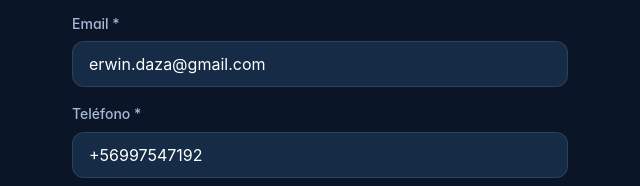
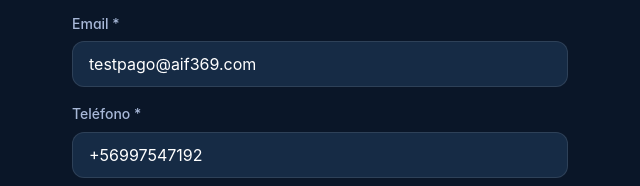
Before and after one commit to erwindaza/aif369-web, a plain HTML site: page test-pago.html in a window 1280 px wide. Shown: the part 614-800 px from the top of the page, 320-960 px from the left. Drawn offline with Linux system fonts and the light colour scheme; no server answers; a script that the page names is missing.

Commit message:
fix: test-pago use non-VIP email so  price loads correctly

```diff
--- a/test-pago.html
+++ b/test-pago.html
@@ -33,7 +33,7 @@
           </div>
           <div class="form-group">
             <label>Email *</label>
-            <input type="email" name="email" required value="erwin.daza@gmail.com" autocomplete="email">
+            <input type="email" name="email" required value="testpago@aif369.com" autocomplete="email">
           </div>
           <div class="form-group">
             <label>Teléfono *</label>
```
